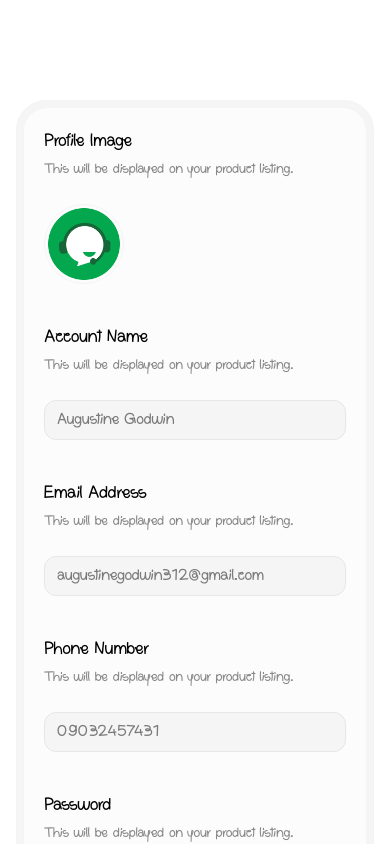
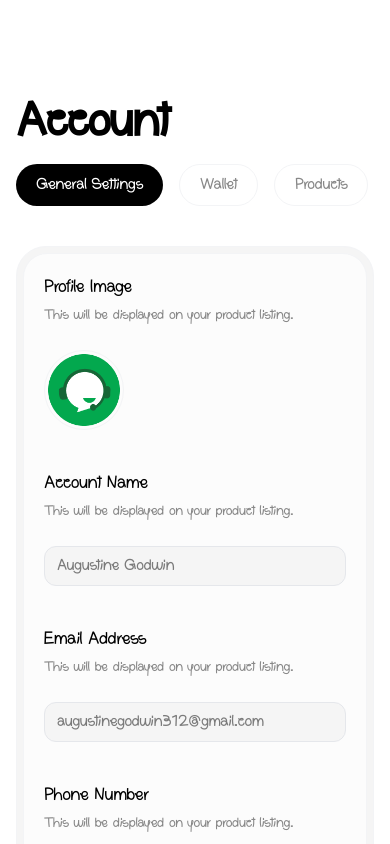
Before and after one commit to augustinegodwin/beegee, a Next.js app: page /account in a window 390 px wide. Shown: the top 844 px of the page. Built offline with nearby package versions, Linux system fonts and the light colour scheme.

Commit message:
made the account page responsive and commited for visuals

```diff
--- a/app/(app)/account/page.tsx
+++ b/app/(app)/account/page.tsx
@@ -9,35 +9,21 @@ export default function Page() {
     <MaxWidthContainer>
       <div className="w-full py-25 ">
         <div className="w-full flex justify-start">
-          <div className="w-full items-start justify-start flex flex-col gap-5">
-
-            <div className="flex w-full flex-row gap-25">
-              <div className="w-50 hidden lg:flex flex-col gap-4">
+          <div className="w-full items-start justify-start flex flex-row lg:flex-col gap-5">
+            <div className="flex w-full flex-col lg:flex-row gap-[40px] lg:gap-25">
+              <div className="w-full lg:w-50 flex flex-col gap-4">
                 <div className="w-full">
                   <h2 className="text-left title-font font-bold text-5xl lg:text-[54px] text-(--primary) leading-none tracking-header">
                     Account
                   </h2>
                 </div>
-                <FilterCard
-                  active={true}
-                  title="General Settings"
-                />
-                <FilterCard
-                  active={false}
-                  title="Wallet"
-                />
-                <FilterCard
-                  active={false}
-                  title="Products"
-                />
-                <FilterCard
-                  active={false}
-                  title="Orders"
-                />
-                <FilterCard
-                  active={false}
-                  title="Additional Settings"
-                />
+                <div className="flex flex-row lg:flex-col gap-4 w-full overflow-hidden">
+                  <FilterCard active={true} title="General Settings" />
+                <FilterCard active={false} title="Wallet" />
+                <FilterCard active={false} title="Products" />
+                <FilterCard active={false} title="Orders" />
+                <FilterCard active={false} title="Additional Settings" />
+                </div>
               </div>
               <div className="flex-1 bg-(--card) rounded-[30px] h-auto border border-gray-100 p-1.5">
                 <div className="w-full p-5 bg-[#fcfcfc] border border-gray-100 rounded-3xl flex flex-col gap-10">
@@ -51,11 +37,7 @@ export default function Page() {
                       </p>
                     </div>
                     <div className="size-20 rounded-full border border-gray-100">
-                            <Image
-                                className="size-full"
-                                alt="logo"
-                                src={bot}
-                            />
+                      <Image className="size-full" alt="logo" src={bot} />
                     </div>
                   </section>
                   <section className="w-full grid gap-x-8 gap-y-6 sm:grid-cols-2">
@@ -81,7 +63,10 @@ export default function Page() {
                       </p>
                     </div>
                     <div>
-                    <Input type="text" placeholder="augustinegodwin312@gmail.com" />
+                      <Input
+                        type="text"
+                        placeholder="augustinegodwin312@gmail.com"
+                      />
                     </div>
                   </section>
                   <section className="w-full grid gap-x-8 gap-y-6 sm:grid-cols-2">
@@ -138,8 +123,6 @@ export default function Page() {
                       </div>
                     </section>
                   </div>
-
-
                 </div>
               </div>
             </div>
```
Also changed, not shown: app/components/utils/maxWidthContainer.tsx (line endings or trailing spaces). Lines whose indentation alone changed are shown as unchanged.
